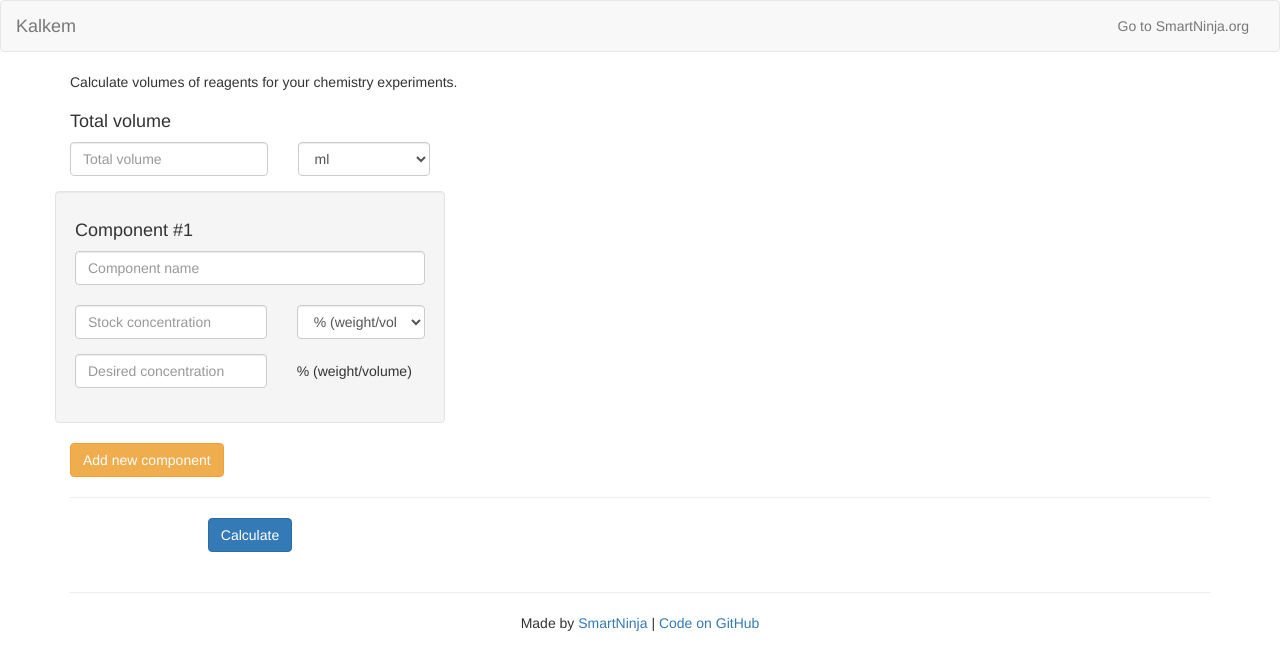
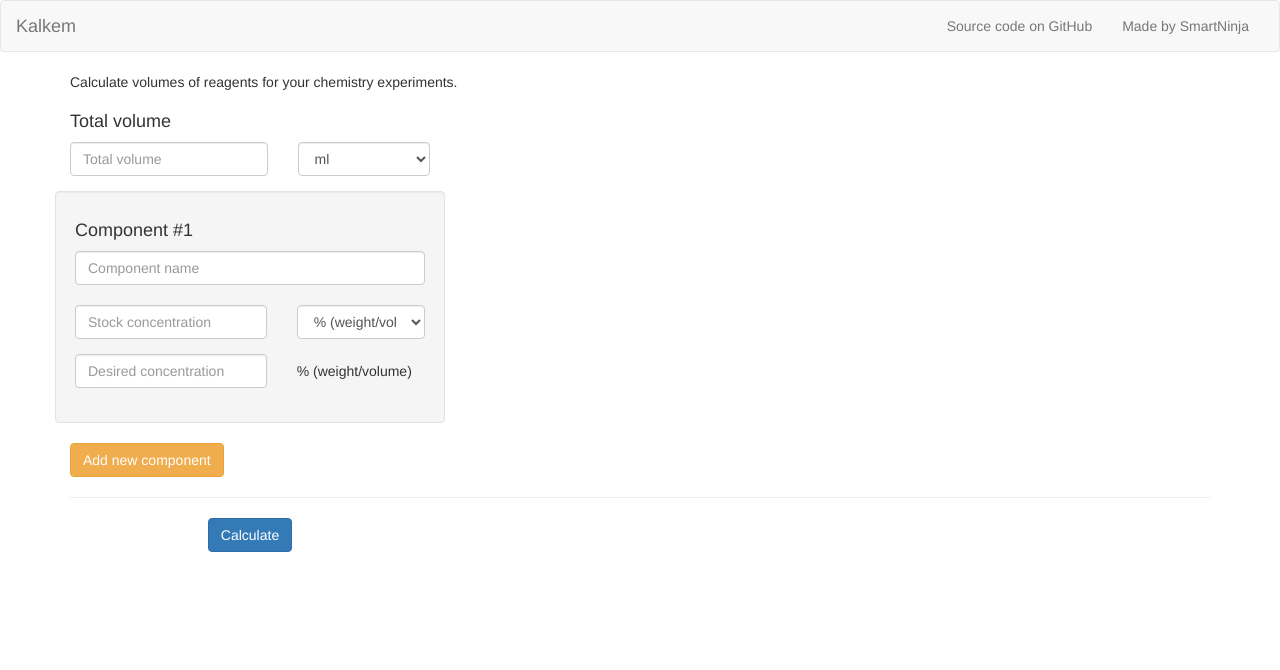
Before and after one commit to ramuta/kalkem, a Python web app: template templates/main.html in a window 1280 px wide. Shown: the top 670 px of the page. Run offline with Jinja, Linux system fonts and the light colour scheme; the template is opened without the code that fills it, so the values that code supplies are empty; some libraries are stand-ins or nearby versions.

Commit message:
footer removed, links placed to navbar

```diff
--- a/templates/main.html
+++ b/templates/main.html
@@ -41,16 +41,18 @@
                     <a class="navbar-brand" href="/">Kalkem</a>
                 </div>
 
+
                 <div class="collapse navbar-collapse" id="bs-example-navbar-collapse-1">
                     <ul class="nav navbar-nav navbar-right">
-                        <li><a href="http://smartninja.org/?utm_source=kalkem&utm_medium=navbar&utm_campaign=navbar" target="_blank">Go to SmartNinja.org</a></li>
+                        <li><a href="https://github.com/ramuta/kalkem" target="_blank">Source code on GitHub</a></li>
+                        <li><a href="http://smartninja.org/?utm_source=kalkem&utm_medium=navbar&utm_campaign=navbar" target="_blank">Made by SmartNinja</a></li>
                     </ul>
-                </div><!-- end navbar-collapse -->
+                </div> <!-- end navbar-collapse -->
             </div><!-- end container-fluid -->
         </nav><!-- End navbar -->
 
         <!-- Main container -->
-        <div class="container">
+        <div class="container center-block">
 
             <p>Calculate volumes of reagents for your chemistry experiments.</p>
 
@@ -129,10 +131,14 @@
                 </div>
             </div>
 
+            <br>
+            <br>
+
+            <!--
             <hr>
             <p class="text-center">
                 Made by <a href="http://smartninja.org/?utm_source=kalkem&utm_medium=footer&utm_campaign=footer">SmartNinja</a> | <a href="https://github.com/ramuta/kalkem">Code on GitHub</a>
-            </p>
+            </p>-->
         </div><!-- End main container -->
     </body>
 </html>
```
